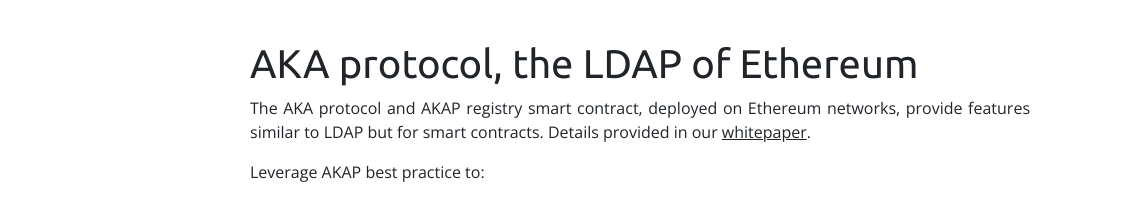
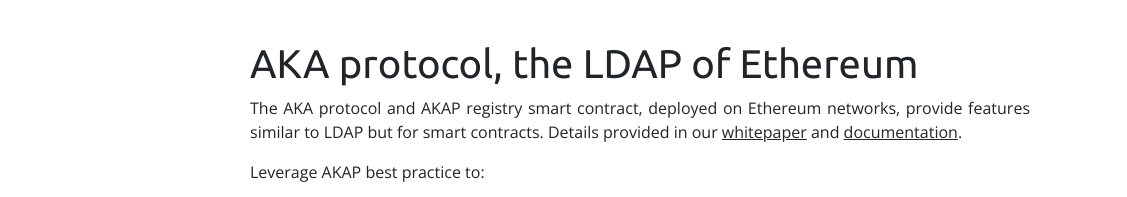
Before and after one commit to cfelde/AKAP-browser, a plain HTML site: page resources/public/index.html in a window 1280 px wide. Shown: the top 197 px of the page, 0-1127 px from the left. Drawn offline with nearby package versions, Linux system fonts and the light colour scheme.

Commit message:
Include docs link

```diff
--- a/resources/public/index.html
+++ b/resources/public/index.html
@@ -22,7 +22,7 @@
         <div id="content">
             <h1>AKA protocol, the LDAP of Ethereum</h1>
             <p>
-                The AKA protocol and AKAP registry smart contract, deployed on Ethereum networks, provide features similar to LDAP but for smart contracts. Details provided in our <a href="/whitepaper">whitepaper</a>.
+                The AKA protocol and AKAP registry smart contract, deployed on Ethereum networks, provide features similar to LDAP but for smart contracts. Details provided in our <a href="/whitepaper">whitepaper</a> and <a href="/docs">documentation</a>.
             </p>
             <p>
                 Leverage AKAP best practice to:
```
Also changed, not shown: 1 other file.
